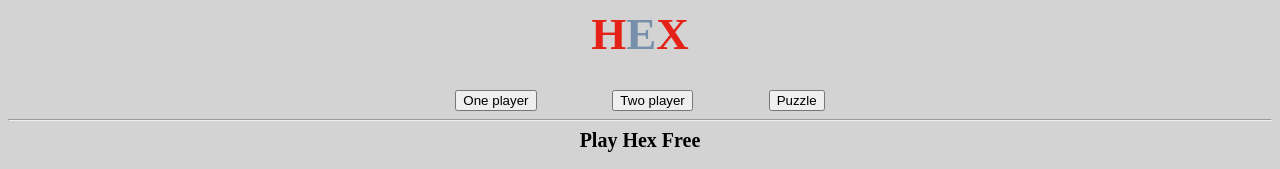
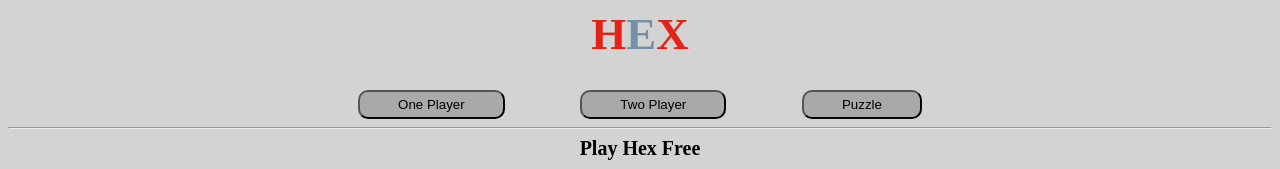
Before and after one commit to ebkeefe5/hexGame, a React (Create React App) app: page / in a window 1280 px wide. Shown: the top 169 px of the page. Built offline with nearby package versions, Linux system fonts and the light colour scheme.

Commit message:
update the menu to show which page you have selected

```diff
--- a/src/App.js
+++ b/src/App.js
@@ -1,5 +1,6 @@
 // src/App.js
 import React, { useState } from 'react';
+import MenuButton from './components/button/MenuButton';
 import HomePage from './components/HomePage';
 import OnePlayerPage from './components/OnePlayerPage';
 import TwoPlayerPage from './components/TwoPlayerPage';
@@ -17,17 +18,21 @@ function RotatingHeadingSimple({ text }) {
 
 function App() {
   const [currentPage, setCurrentPage] = useState('home'); // Initial state is 'home'
+  const [selectedMenuItem, setSelectedMenuItem] = useState([false, false, false])
 
   const handleGoToOnePlayer = () => {
     setCurrentPage('onePlayer');
+    setSelectedMenuItem([true, false, false]);
   };
 
   const handleGoToTwoPlayer = () => {
     setCurrentPage('twoPlayer');
+    setSelectedMenuItem([false, true, false]);
   };
 
   const handleGoToPuzzle = () => {
     setCurrentPage('puzzle');
+     setSelectedMenuItem([false, false, true]);
   };
 
   let contentToDisplay;
@@ -47,9 +52,26 @@ function App() {
   return (
     <div style={{ textAlign: 'center' }}>
       <RotatingHeadingSimple text="HEX" />
-      <button onClick={handleGoToOnePlayer} style={{ marginRight: '6%' }}>One player</button>
-      <button onClick={handleGoToTwoPlayer} style={{ marginRight: '6%' }}>Two player</button>
-      <button onClick={handleGoToPuzzle}>Puzzle</button>
+      <MenuButton
+          key={`onePlayer`}
+          label={"One Player"}
+          onClick={() => handleGoToOnePlayer()}
+          selected = {selectedMenuItem[0]}
+          pushRight={true}
+      />
+       <MenuButton
+          key={`twoPlayer`}
+          label={"Two Player"}
+          onClick={() => handleGoToTwoPlayer()}
+          selected = {selectedMenuItem[1]}
+          pushRight={true}
+      />
+       <MenuButton
+          key={`puzzle`}
+          label={"Puzzle"}
+          onClick={() => handleGoToPuzzle()}
+          selected = {selectedMenuItem[2]}
+      />
       <hr />
         {contentToDisplay}
     </div>
--- /dev/null
+++ b/src/components/button/MenuButton.js
@@ -0,0 +1,21 @@
+import React from 'react';
+
+export default class MenuButton extends React.Component
+{
+    render() {
+        const { onClick, label, pushRight, selected} = this.props;
+
+        var backgroundColor = '#A9A9A9';
+        if (selected)
+          backgroundColor = 'green';
+
+        var marginRightPercent = '0%';
+        if (pushRight)
+            marginRightPercent = '6%'
+
+        return (
+            <button type="submit" class = "menuButton" onClick={onClick} style={{ marginRight: marginRightPercent,
+                backgroundColor:backgroundColor }}>{label} </button>
+        );
+    }
+}
--- a/src/styles.css
+++ b/src/styles.css
@@ -57,6 +57,11 @@ h2 {
   border-radius: 12px;
 }
 
+.menuButton {
+  padding: 5px 3%;
+  border-radius: 10px;
+}
+
 .spacerRow{
   padding-bottom: 30px;
 }
```
